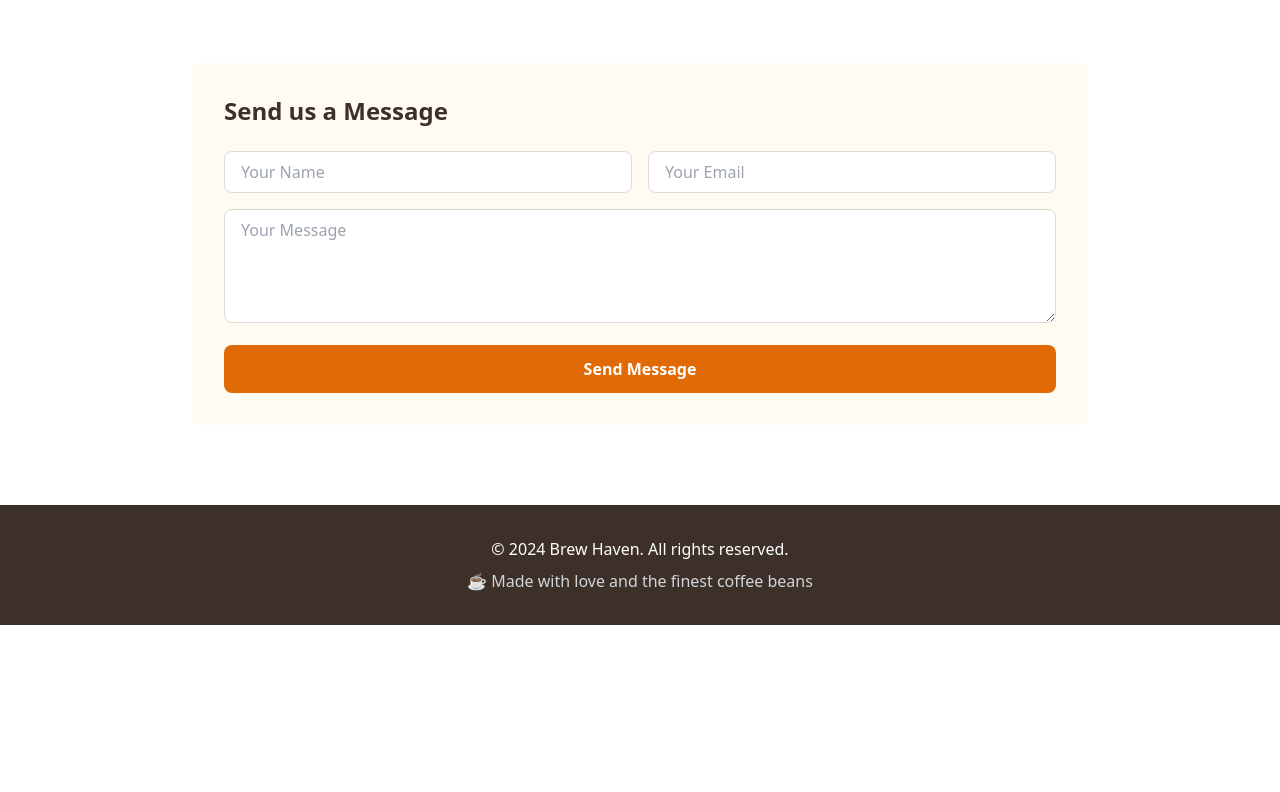
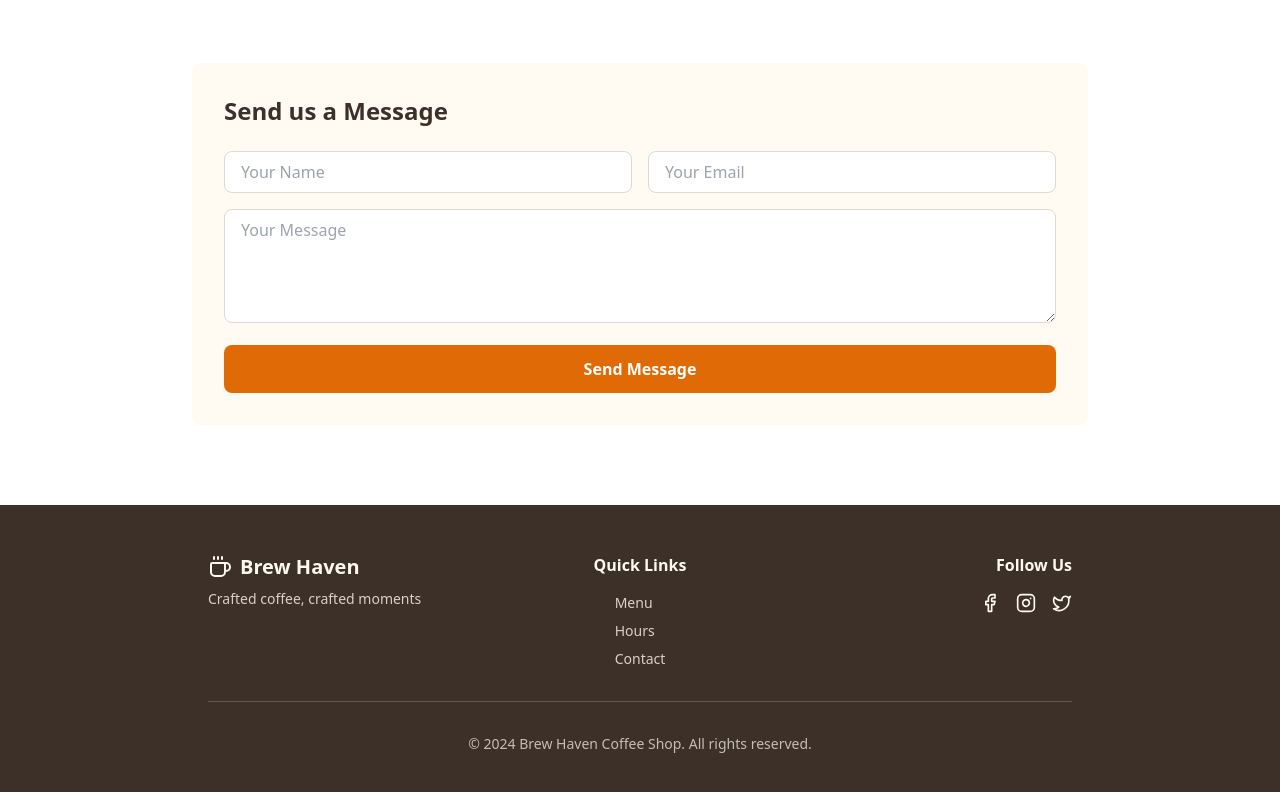
Before and after one commit to Buildify-UG/coffee-shop-landing-5cbf9846-abd6-4e41-881c-7273d13e36c1, a React (Vite) app: page / in a window 1280 px wide. Shown: the part 2518-3310 px from the top of the page. Before the commit the page ends 3143 px from the top, so only its background shows below. Built offline with nearby package versions, Linux system fonts and the light colour scheme.

Commit message:
Updated project files

```diff
--- a/src/pages/Index.tsx
+++ b/src/pages/Index.tsx
@@ -1,4 +1,4 @@
-import { Coffee, Clock, MapPin, Phone, Mail } from 'lucide-react';
+import { Coffee, Clock, MapPin, Phone, Mail, Facebook, Instagram, Twitter } from 'lucide-react';
 
 export default function CoffeeLanding() {
   return (
@@ -227,12 +227,56 @@ export default function CoffeeLanding() {
       </section>
 
       {/* Footer */}
-      <footer className="bg-foreground text-white py-8 px-4">
-        <div className="max-w-4xl mx-auto text-center">
-          <p className="mb-2">© 2024 Brew Haven. All rights reserved.</p>
-          <p className="text-gray-300">
-            ☕ Made with love and the finest coffee beans
-          </p>
+      <footer className="bg-foreground text-background py-12">
+        <div className="max-w-4xl mx-auto px-4">
+          <div className="grid md:grid-cols-3 gap-8 mb-8">
+            {/* Brand */}
+            <div className="flex flex-col items-center md:items-start">
+              <div className="flex items-center gap-2 mb-2">
+                <Coffee className="w-6 h-6" />
+                <h3 className="text-xl font-bold">Brew Haven</h3>
+              </div>
+              <p className="text-background/80 text-sm">
+                Crafted coffee, crafted moments
+              </p>
+            </div>
+
+            {/* Quick Links */}
+            <div className="flex flex-col items-center">
+              <h4 className="font-semibold mb-4">Quick Links</h4>
+              <ul className="space-y-2 text-sm text-background/80">
+                <li><a href="#menu" className="hover:text-background transition">Menu</a></li>
+                <li><a href="#hours" className="hover:text-background transition">Hours</a></li>
+                <li><a href="#contact" className="hover:text-background transition">Contact</a></li>
+              </ul>
+            </div>
+
+            {/* Social Media */}
+            <div className="flex flex-col items-center md:items-end">
+              <h4 className="font-semibold mb-4">Follow Us</h4>
+              <div className="flex gap-4">
+                <a href="https://facebook.com" target="_blank" rel="noopener noreferrer"
+                   className="hover:text-background transition">
+                  <Facebook className="w-5 h-5" />
+                </a>
+                <a href="https://instagram.com" target="_blank" rel="noopener noreferrer"
+                   className="hover:text-background transition">
+                  <Instagram className="w-5 h-5" />
+                </a>
+                <a href="https://twitter.com" target="_blank" rel="noopener noreferrer"
+                   className="hover:text-background transition">
+                  <Twitter className="w-5 h-5" />
+                </a>
+              </div>
+            </div>
+          </div>
+
+          {/* Divider */}
+          <div className="border-t border-background/20 pt-8">
+            <p className="text-center text-sm text-background/70">
+              &copy; 2024 Brew Haven Coffee Shop. All rights reserved.
+            </p>
+          </div>
         </div>
       </footer>
     </div>
```
